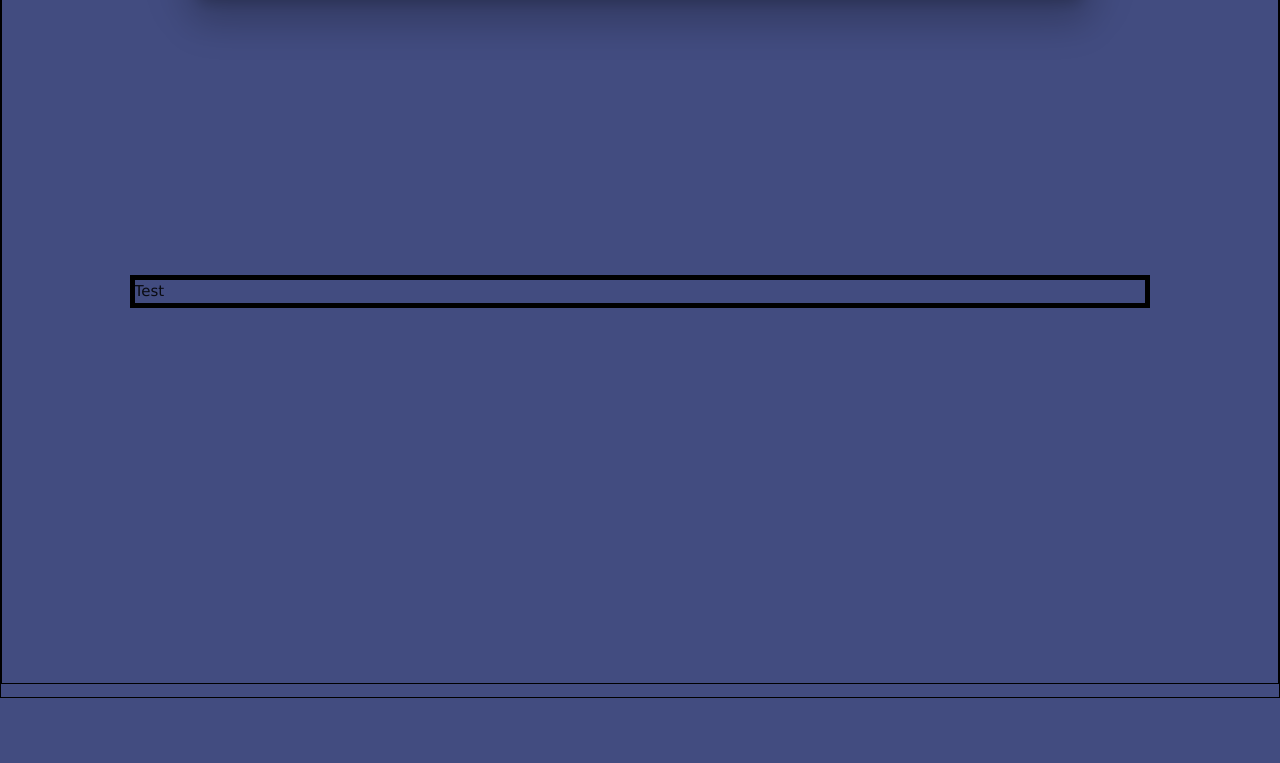
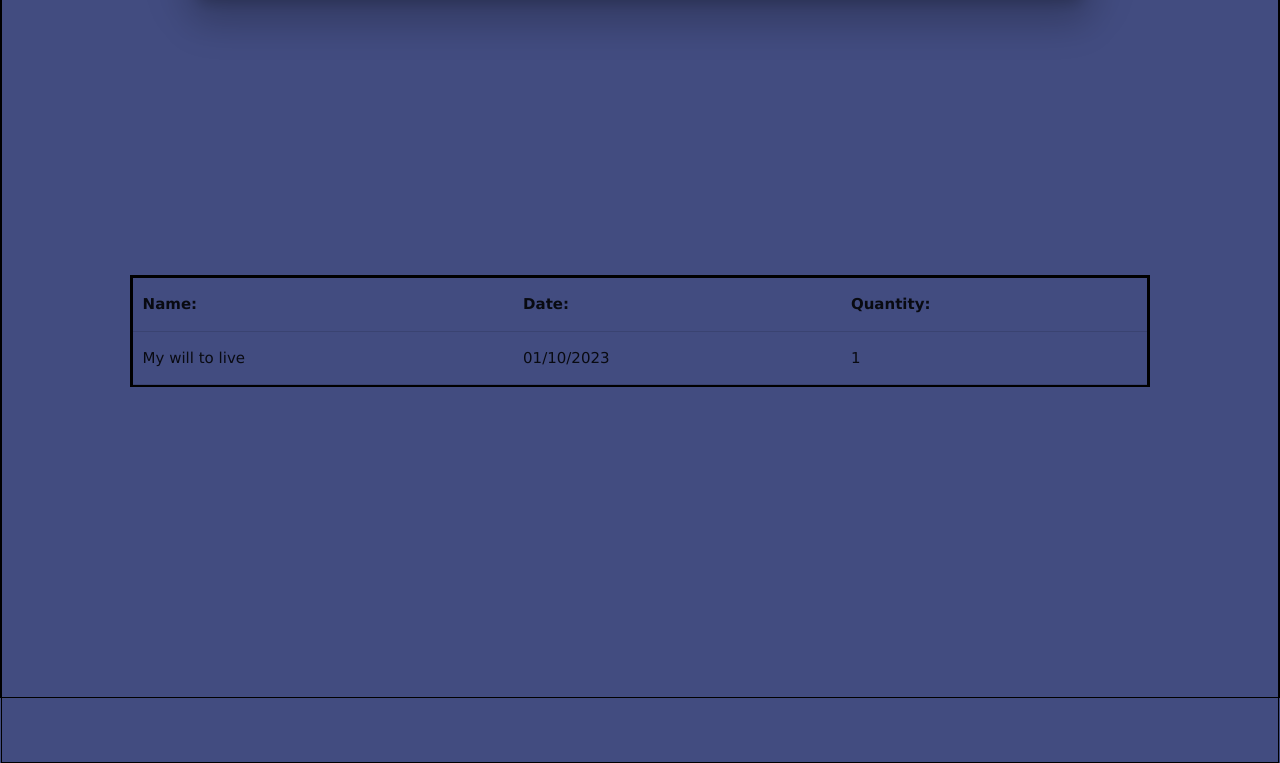
Before and after one commit to tmrsich/Lab1WebApps, a plain HTML site: page inventory.html in a window 1280 px wide. Shown: the part 102-865 px from the top of the page. Before the commit the page ends 800 px from the top, so only its background shows below. Drawn offline with nearby package versions, Linux system fonts and the light colour scheme.

Commit message:
Added a table with adjustable styles

```diff
--- a/inventory.html
+++ b/inventory.html
@@ -21,7 +21,17 @@
     </div>
 
     <div class="table" id="inventory-table">
-        Test
-
+        <table>
+            <tr>
+                <th>Name:</th>
+                <th>Date:</th>
+                <th>Quantity:</th>
+            </tr>
+            <tr>
+                <td>My will to live</td>
+                <td>01/10/2023</td>
+                <td>1</td>
+            </tr>
+        </table>
     </div>
 </html>
--- a/styles.css
+++ b/styles.css
@@ -55,6 +55,9 @@ nav {
     margin: 25rem auto;
     width: 80%;
     height: 50%;
+    border: 2px solid black;
+}
 
-    border: 5px solid black;
+th, td {
+    padding-left: 10px;
 }
```
